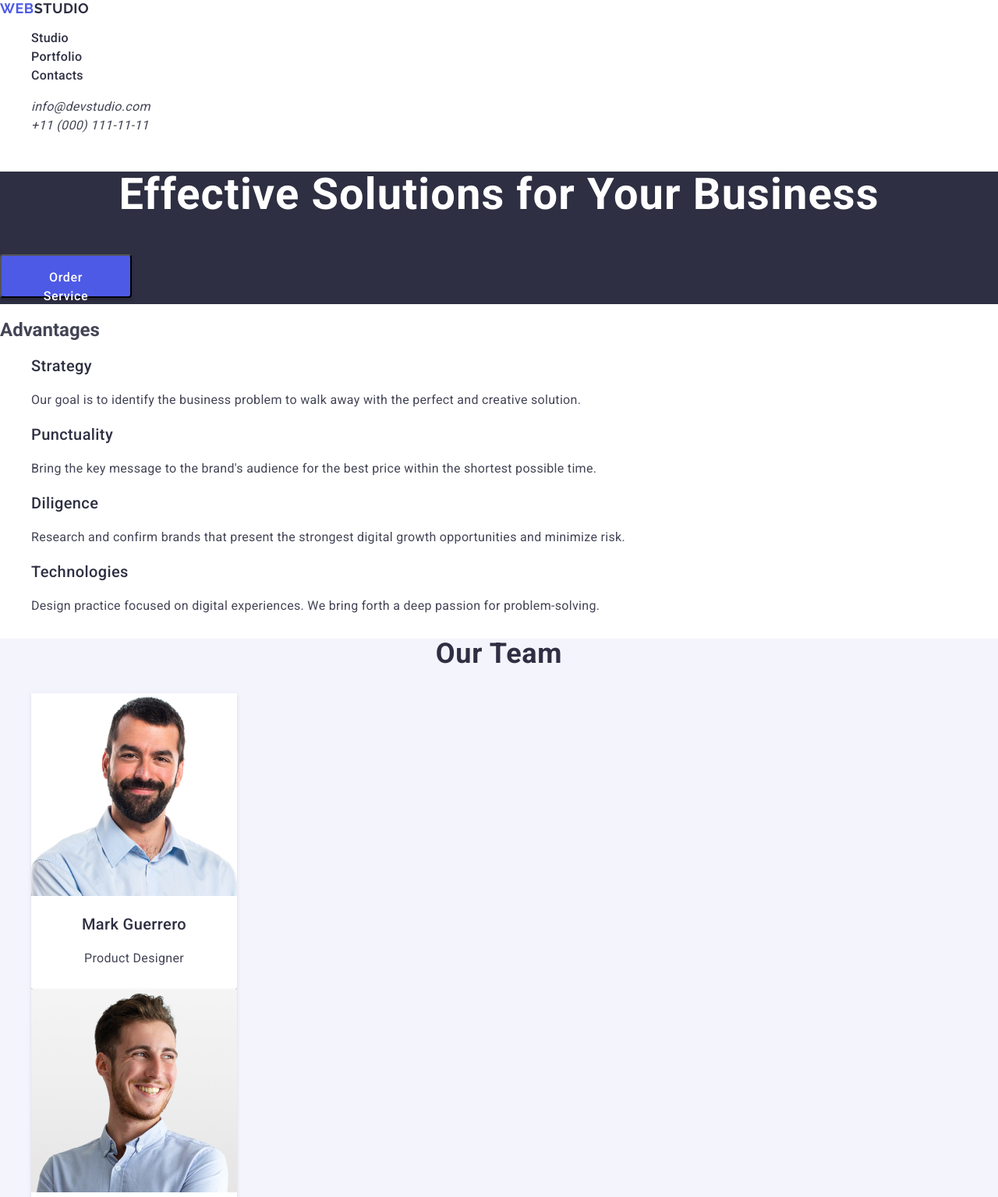
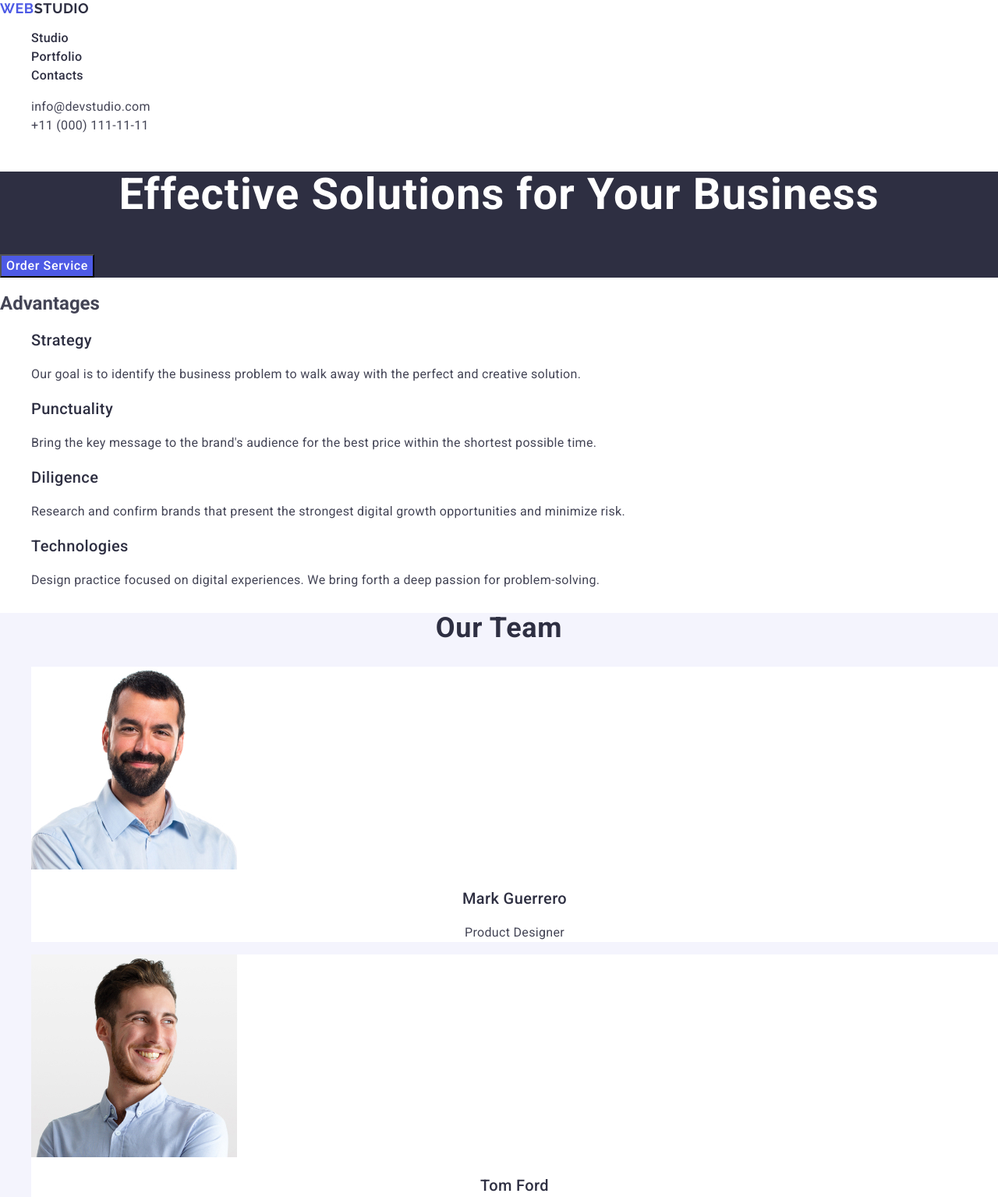
Before and after one commit to kovenkooo/goit-markup-hw-02, a plain HTML site: page index.html in a window 1280 px wide. Shown: the top 1535 px of the page at 78% size. Drawn offline with nearby package versions, Linux system fonts and the light colour scheme.

Commit message:
Fix bugs

```diff
--- a/css/styles.css
+++ b/css/styles.css
@@ -49,7 +49,7 @@ button {
 }
 
 .address {
-    font-style: none;
+    font-style: normal;
 }
 
 /* Contacts */
@@ -83,11 +83,11 @@ button {
 }
 
 .order-service-button {
-    border-radius: 4px;
+    /* border-radius: 4px;
     padding: 16px 32px;
     width: 169px;
     height: 56px;
-    box-shadow: 0 4px 4px 0 rgba(0, 0, 0, 0.15);
+    box-shadow: 0 4px 4px 0 rgba(0, 0, 0, 0.15); */
     background: #4d5ae5;
     font-weight: 500;
     font-size: 16px;
@@ -145,13 +145,13 @@ button {
 }
 
 .team-list-item {
-    border-radius: 0 0 4px 4px;
+    /* border-radius: 0 0 4px 4px;
     padding: 0px 0px 32px 0px;
     width: 264px;
     height: 380px;
+    box-shadow: 0 2px 1px 0 rgba(46, 47, 66, 0.08), 0 1px 1px 0 rgba(46, 47, 66, 0.16), 0 1px 6px 0 rgba(46, 47, 66, 0.08); */
+    background: #fff;
     background-color: #fff;
-    box-shadow: 0 2px 1px 0 rgba(46, 47, 66, 0.08), 0 1px 1px 0 rgba(46, 47, 66, 0.16), 0 1px 6px 0 rgba(46, 47, 66, 0.08);
-    background: #fff;
 }
 
 .third-section-content {
@@ -201,8 +201,8 @@ button {
 }
 
 .project-card {
-    width: 360px;
-    height: 420px;
+    /* width: 360px;
+    height: 420px; */
     background-color: #fff;
 }
 
--- a/index.html
+++ b/index.html
@@ -198,7 +198,7 @@
               height="300"
             />
             <!-- <div class="fourth-section-content-card"> -->
-            <h3 class="content-card-title">Screen Illustration</h3>
+            <h3 class="content-card-title">Screen Illustrations</h3>
             <p class="content-card-text">Design</p>
             <!-- </div> -->
           </li>
```
